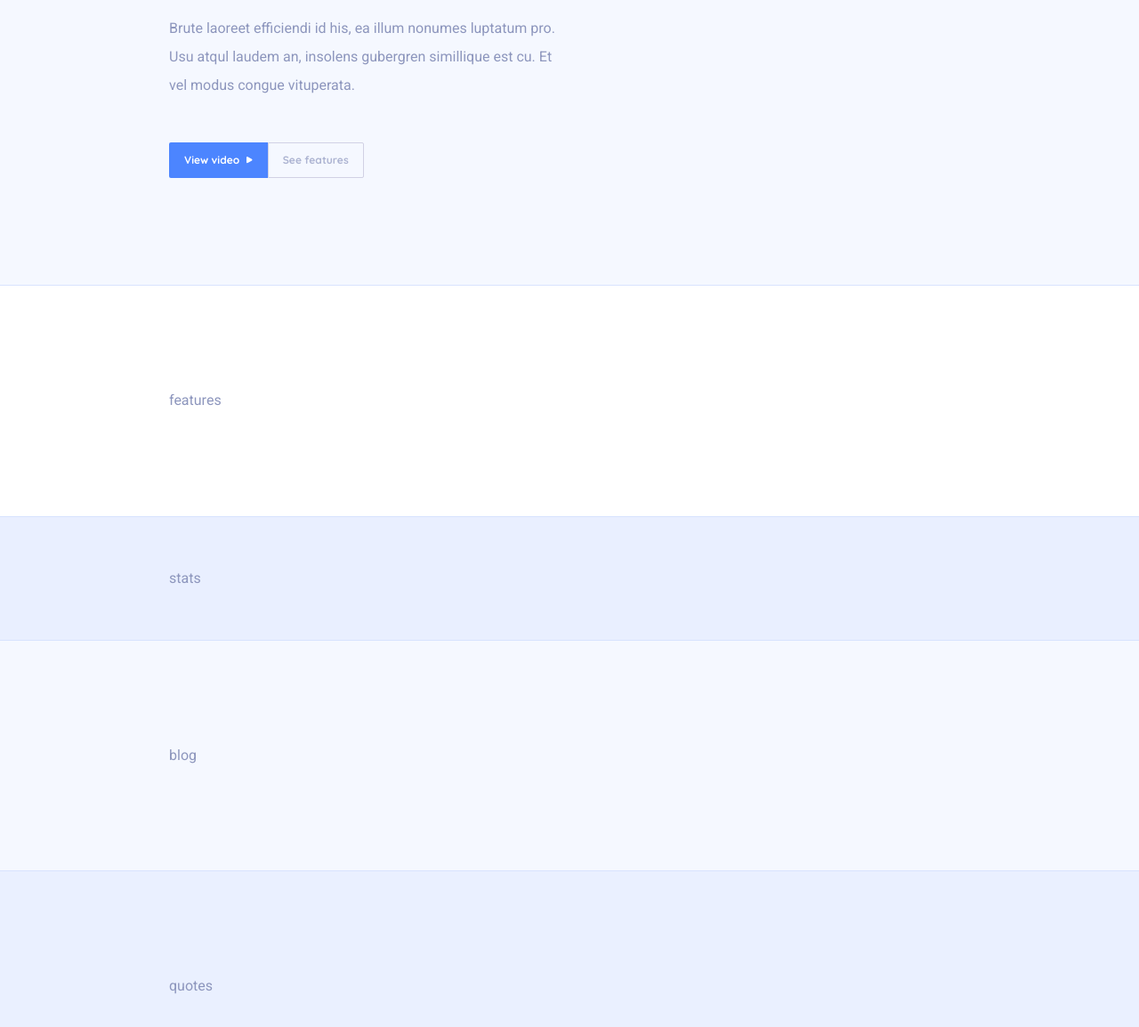
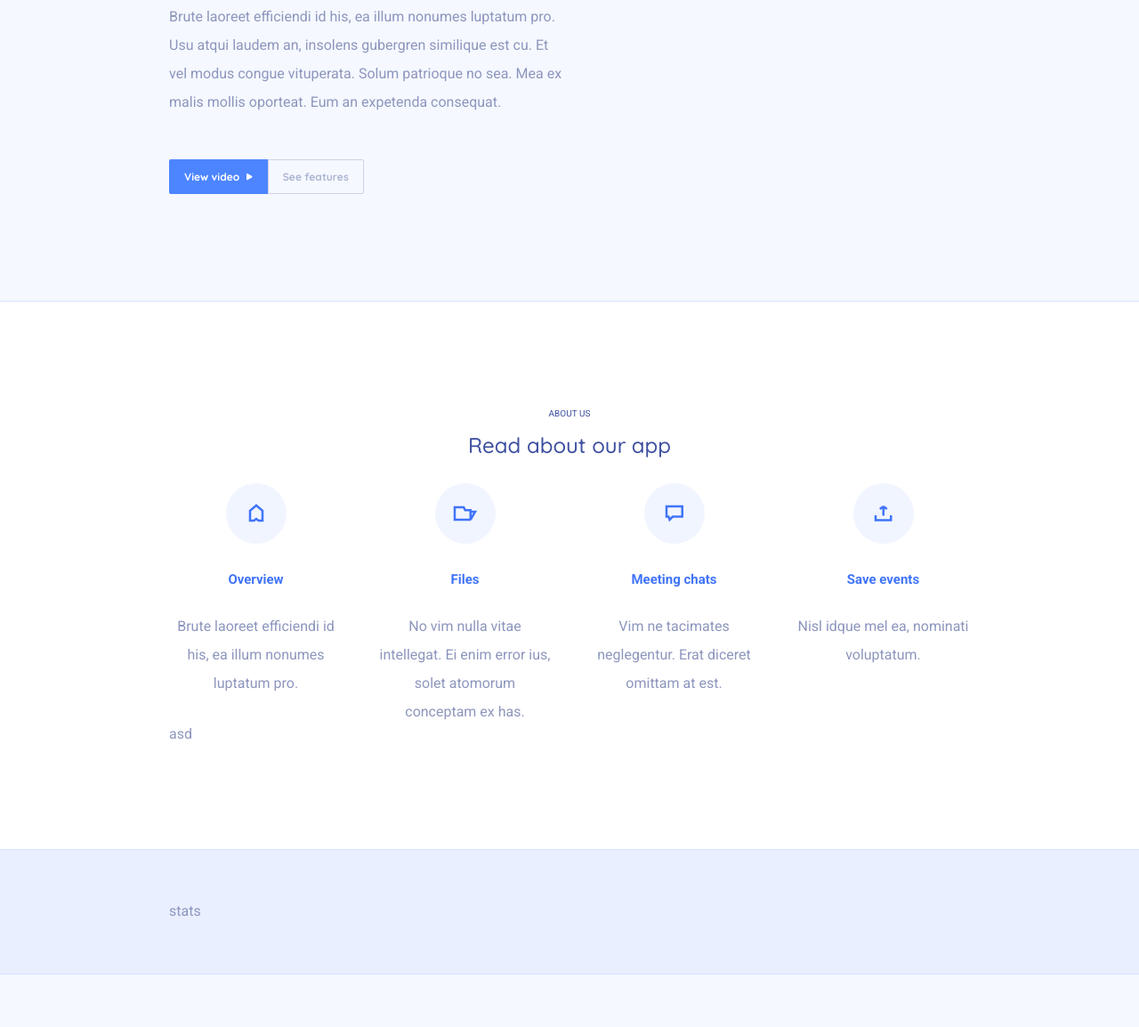
Before and after one commit to KIRKUL/App-Landing, a website: page index.html in a window 1280 px wide. Shown: the part 999-2153 px from the top of the page at 89% size. Drawn offline with Linux system fonts and the light colour scheme.

Commit message:
create features

```diff
--- a/css/styles.scss
+++ b/css/styles.scss
@@ -108,10 +108,13 @@ h6{
 h1,
 h2{
     margin-bottom:$base*7;
-
     font-size: 48px;}
-h3 {font-size: 36px;}
-h4{font-size: 24px;}
+h3 {
+    margin-bottom:$base*7;
+    font-size: 36px;}
+h4{
+     margin-bottom:$base*7;
+    font-size: 24px;}
 h5{
     @include roboto();
     font-size: 10px;
@@ -352,7 +355,58 @@ span{
 // === /PLAN-AND-MANAGE ===
 
 // === FEATURES ===
-.section-features{}
+.section-features{
+    h4{
+        font-weight: $fw-medium;
+    }
+}
+
+.features-list{
+display: flex;
+//justify-content: space-around;
+    padding: 0;
+    margin: 0;
+    text-align: center;
+    list-style: none;
+
+    &__item{
+        position: relative;
+         flex-basis: 25%;
+        &:not(:first-child){
+            margin-left: 40px;
+        }
+
+         &:not(:first-child)::before{
+             position: absolute;
+             top: 120px;
+             right: -34px;
+             content: '';
+             height: 1px;
+             width: 28px;
+             border-color: #dae4fe;
+         }
+        &-icon{
+            display: flex;
+            align-items: center;
+            justify-content: center;
+            width:$base*17;
+            height: $base*17;
+            margin: 0 auto $base*8;
+            background-color: #f1f5ff;
+            border-radius:100%;
+        }
+        &-title{
+            margin-bottom: $base*7;
+            font-weight: $fw-bold;
+            font-size: $fs-md;
+            color: #4074f8;
+        }
+        &-text{
+            line-height: 2;
+        }
+    }
+}
+
 // === /FEATURES ===
 
 // === STATS ===
--- a/index.html
+++ b/index.html
@@ -138,10 +138,9 @@
             <div class="section-plan-and-manage__content">
                 <img src="/img/illustration.png" alt="" class="aside-image">
             <h5> DESKTOP AND MOBILE APP</h5>
-            <h2><span>Plan</span> and <span>manage</span></h2>
+            <h3><span>Plan</span> and <span>manage</span></h3>
             <div class="text">
-                Brute laoreet efficiendi id his, ea illum nonumes luptatum pro. Usu atqul laudem an, insolens gubergren simillique est cu. Et vel modus congue vituperata.
-            </div>
+                Brute laoreet efficiendi id his, ea illum nonumes luptatum pro. Usu atqui laudem an, insolens gubergren similique est cu. Et vel modus congue vituperata. Solum patrioque no sea. Mea ex malis mollis oporteat. Eum an expetenda consequat.            </div>
 
             <div class="btn-group">
               <a href="#" class="btn btn--secondary">
@@ -161,7 +160,44 @@
     <!--features-->
     <section class="section-outer section-features">
         <div class="section-inner">
-            features
+            <h5 class="ta-c">ABOUT US</h5>
+            <h4 class = "ta-c">Read about our app</h4>
+            <ul class="features-list">
+                <li class="features-list__item">
+                    <div class="features-list__item-icon">
+                        <img src="/img/Vector 2.svg" alt="">
+                    </div>
+
+                    <div class="features-list__item-title">Overview</div>
+                    <div class="features-list__item-text">Brute laoreet efficiendi id his, ea illum nonumes luptatum pro.</div>
+                </li>
+                <li class="features-list__item">
+                    <div class="features-list__item-icon">
+                        <img src="/img/Vector 2.4.svg" alt="">
+
+                    </div>
+                    <div class="features-list__item-title">Files</div>
+                    <div class="features-list__item-text">No vim nulla vitae intellegat. Ei enim error ius, solet atomorum conceptam ex has.</div>
+                </li>
+                <li class="features-list__item">
+                    <div class="features-list__item-icon">
+                        <img src="/img/Vector 2.5.svg" alt="">
+
+                    </div>
+                    <div class="features-list__item-title">Meeting chats</div>
+                    <div class="features-list__item-text">Vim ne tacimates neglegentur. Erat diceret omittam at est.</div>
+                </li>
+                <li class="features-list__item">
+                    <div class="features-list__item-icon">
+                        <img src="/img/Vector 2.6.svg" alt="">
+
+                    </div>
+                    <div class="features-list__item-title">Save events</div>
+                    <div class="features-list__item-text">Nisl idque mel ea, nominati voluptatum.
+                    </div>
+                </li>
+            </ul>
+            <div class="btns">asd</div>
         </div>
     </section>
     <!--/features-->
```
Also changed, not shown: css/styles.css, img/Vector 2.4.svg (added), img/Vector 2.5.svg (added), img/Vector 2.6.svg (added), img/Vector 2.svg (added).
